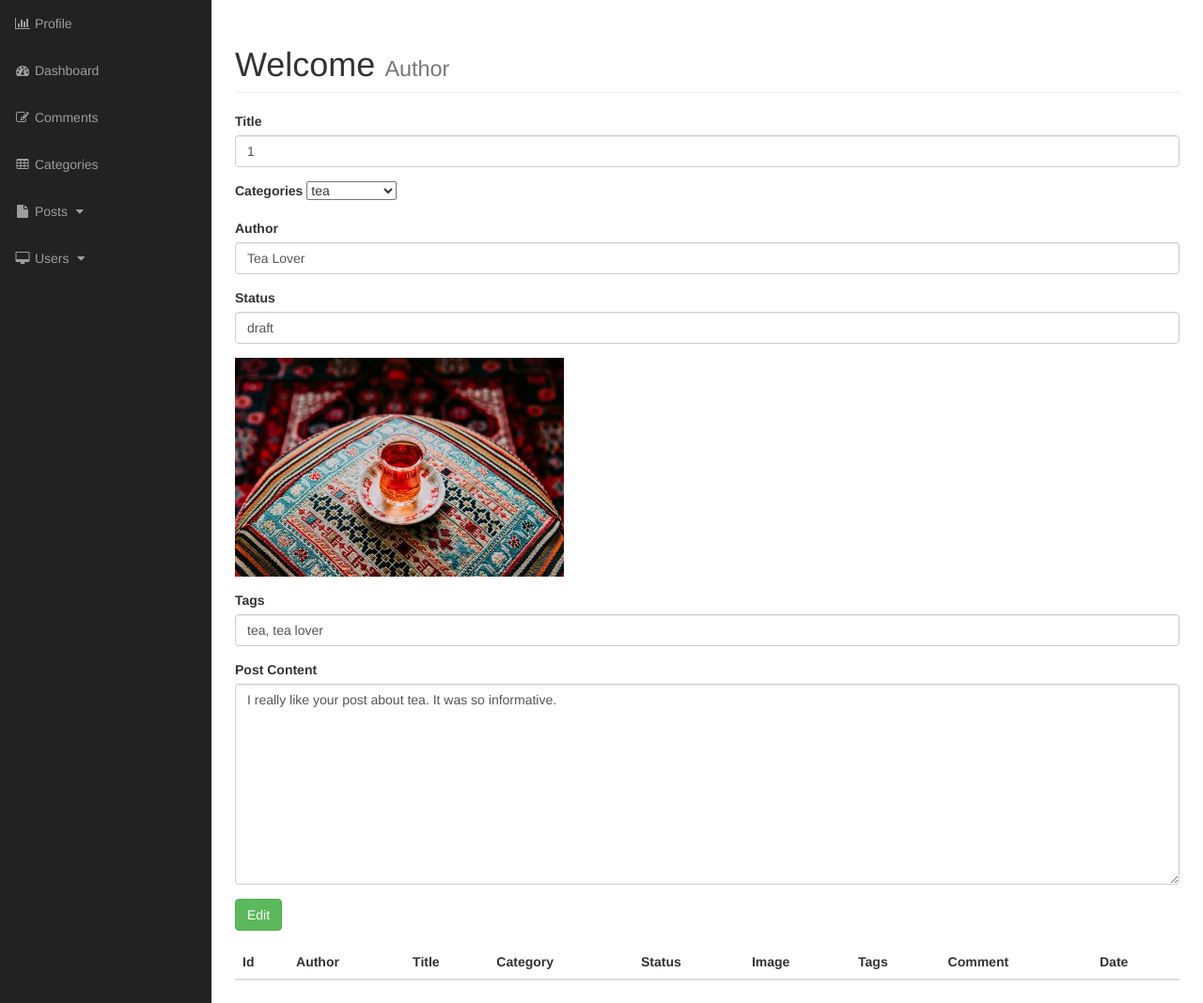
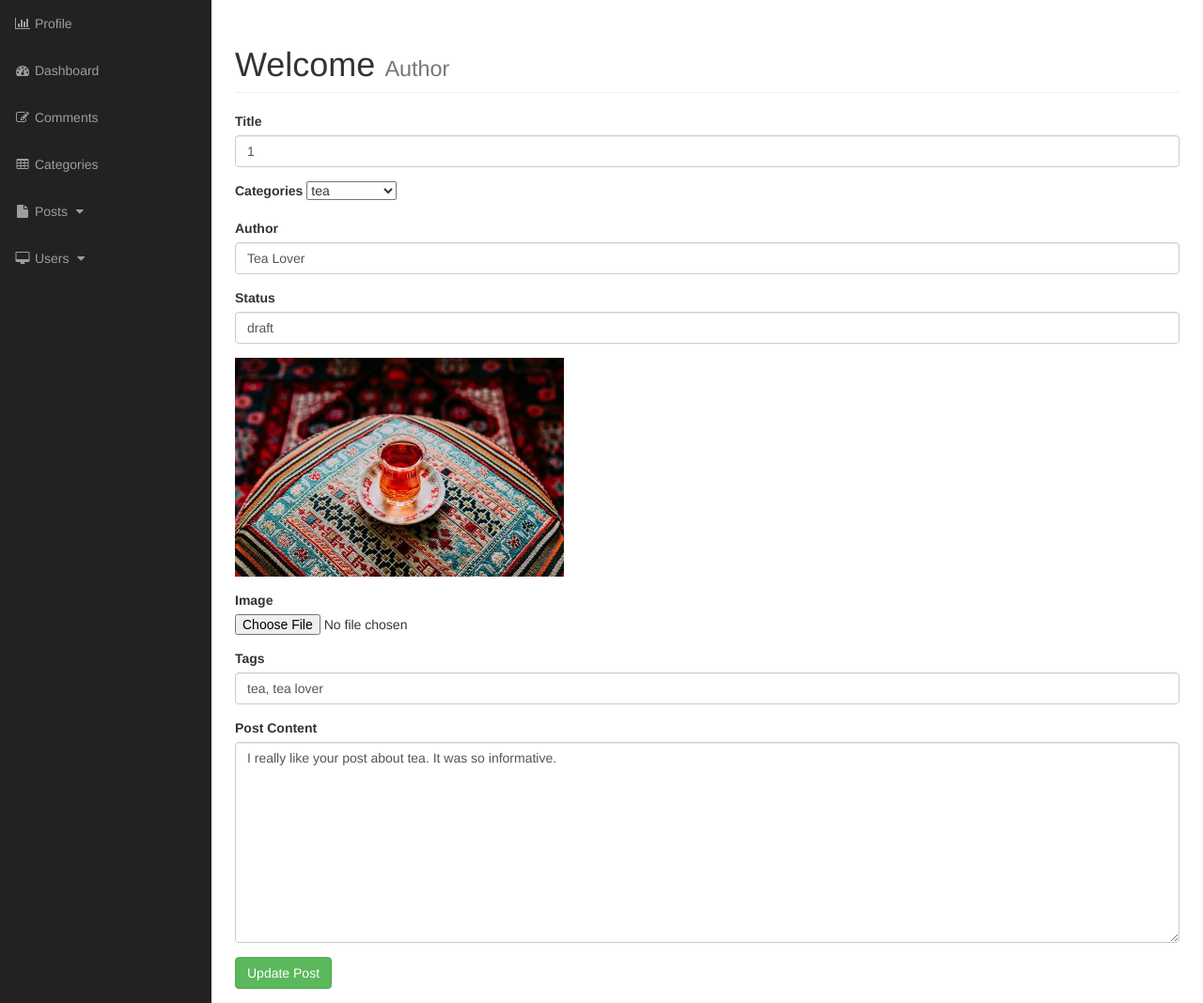
Before and after one commit to boroji/CMS, a PHP site: page /admin/post.php?source=edit_post&p_id=1 in a window 1280 px wide. Shown: the part 51-1119 px from the top of the page at 94% size. Run offline with PHP 8.4, Linux system fonts and the light colour scheme; data comes from the database, SQL or seed files in the repository; data that the repository does not hold is empty.

Commit message:
added the update post functionality

```diff
--- a/admin/includes/edit_post.php
+++ b/admin/includes/edit_post.php
@@ -1,10 +1,10 @@
 <?php
 
 if (isset($_GET['p_id'])) {
-    $post_edit_id = $_GET['p_id'];
+    $post_post_id = $_GET['p_id'];
 }
 
-$query = "SELECT * FROM posts WHERE post_id = $post_edit_id ";
+$query = "SELECT * FROM posts WHERE post_id = $post_post_id ";
 $post_result_id = mysqli_query($connection, $query);
 while ($fetch_post = mysqli_fetch_assoc($post_result_id)) {
     $post_id = $fetch_post['post_id'];
@@ -17,6 +17,46 @@ while ($fetch_post = mysqli_fetch_assoc($post_result_id)) {
     $post_content = $fetch_post['post_content'];
     $post_comment = $fetch_post['post_comment_counts'];
     $post_date = $fetch_post['post_date'];
+}
+
+if (isset($_POST['update_post'])) {
+    $post_author = $_POST['author'];
+    $post_title = $_POST['title'];
+    $post_status = $_POST['post_status'];
+    $post_tags = $_POST['post_tags'];
+    $post_content = $_POST['post_content'];
+    $post_category = $_POST['post_category'];
+
+    $post_image = $_FILES['image']['name'];
+    $post_image_temp = $_FILES['image']['tmp_name'];
+
+    move_uploaded_file($post_image_temp, "../img/$post_image");
+
+    if (empty($post_image)) {
+        $query = "SELECT * FROM posts WHERE post_id = $post_post_id";
+        $result = mysqli_query($connection, $query);
+
+        checkQuery($result);
+
+        while ($fetch = mysqli_fetch_assoc($result)) {
+            $my_image = $fetch['post_image'];
+        }
+    }
+
+    $query = "UPDATE posts SET ";
+    $query .= "post_title = '{$post_title}', ";
+    $query .= "post_category_id = '{$post_category}', ";
+    $query .= "post_tags = '{$post_tags}', ";
+    $query .= "post_author = '{$post_author}', ";
+    $query .= "post_content = '{$post_content}', ";
+    $query .= "post_date = now(), ";
+    $query .= "post_image = '{$post_image}' ";
+    $query .= "WHERE post_id = {$post_post_id} ";
+
+    $update_post = mysqli_query($connection, $query);
+
+    checkQuery($update_post);
+
 }
 
 
@@ -76,6 +116,11 @@ while ($fetch_post = mysqli_fetch_assoc($post_result_id)) {
     </div>
 
     <div class="form-group">
+        <label for="image">Image</label>
+        <input type="file" name="image">
+    </div>
+
+    <div class="form-group">
         <label for="post_tags">Tags</label>
         <input value="<?php echo $post_tags; ?>" type="text" class="form-control" name="post_tags">
     </div>
@@ -88,7 +133,7 @@ while ($fetch_post = mysqli_fetch_assoc($post_result_id)) {
     </div>
 
     <div class="form-group">
-        <input class="btn btn-success" type="submit" name="create_post" value="Edit">
+        <input class="btn btn-success" type="submit" name="update_post" value="Update Post">
     </div>
 
 
```
